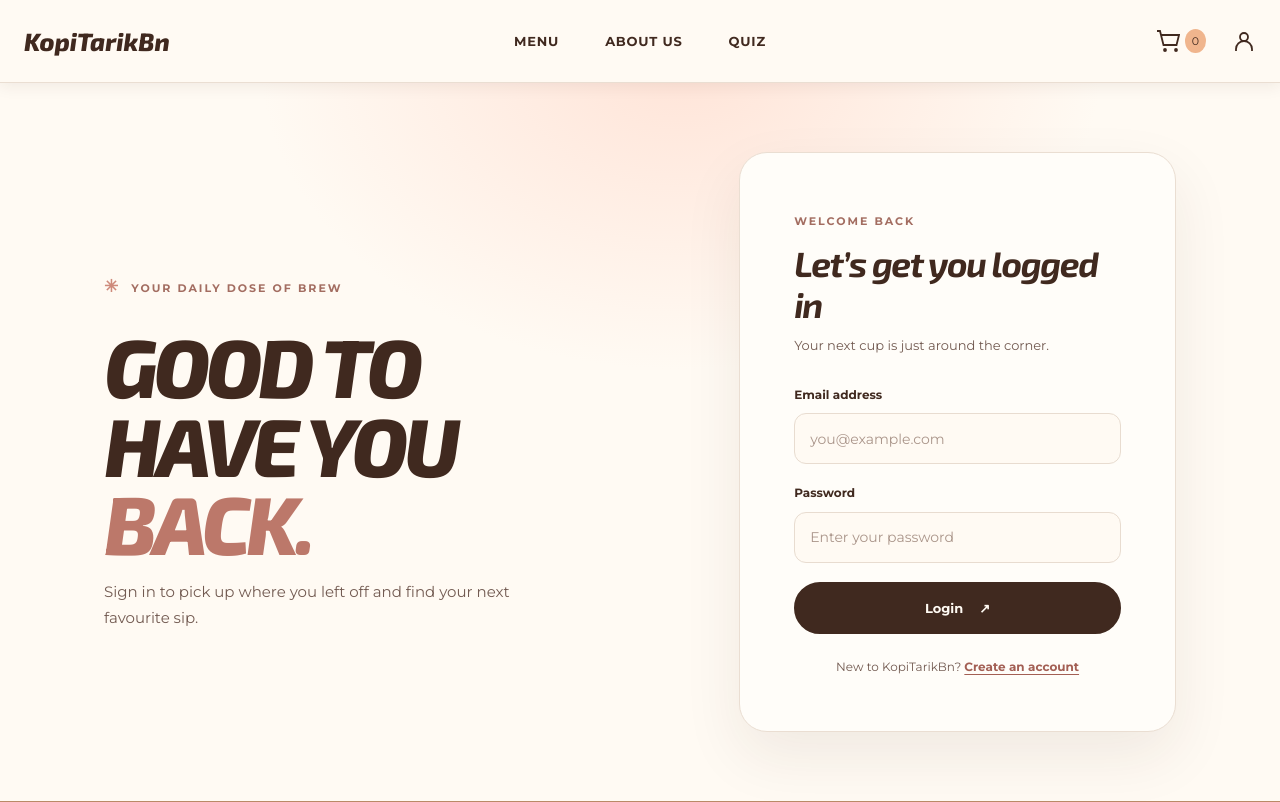
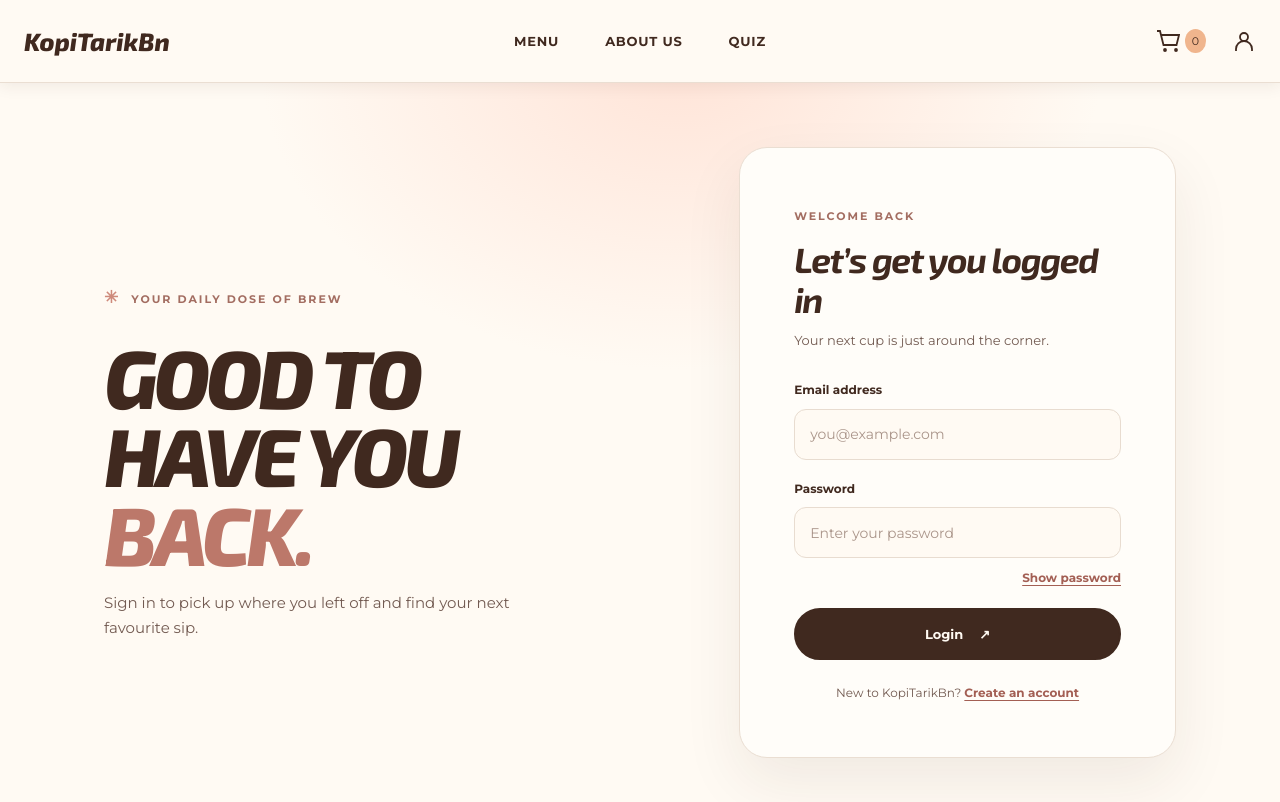
Before and after one commit to Akmallalala/KopiTarik, a PHP site: page /login.php in a window 1280 px wide. Shown: the top 802 px of the page. Run offline with PHP 8.4, Linux system fonts and the light colour scheme; some libraries are stand-ins or nearby versions.

Commit message:
update login.php functionality

```diff
--- a/login.php
+++ b/login.php
@@ -59,6 +59,10 @@ include __DIR__ . '/includes/header.php';
                         name="email"
                         placeholder="you@example.com"
                         autocomplete="email"
+                        inputmode="email"
+                        autocapitalize="none"
+                        spellcheck="false"
+                        maxlength="100"
                         required
                     >
                 </div>
@@ -73,12 +77,30 @@ include __DIR__ . '/includes/header.php';
                         autocomplete="current-password"
                         required
                     >
+                    <button
+                        type="button"
+                        id="toggle-password"
+                        aria-controls="password"
+                        style="display:block; margin:8px 0 0 auto; padding:4px 0; border:0; background:transparent; color:#a35f54; font:700 12px Montserrat,Arial,sans-serif; text-decoration:underline; text-underline-offset:3px;"
+                    >Show password</button>
                 </div>
 
                 <button type="submit" class="login-submit">
                     Login <span aria-hidden="true">↗</span>
                 </button>
             </form>
+
+            <script>
+                // Let users check their password before submitting the login form.
+                const passwordInput = document.getElementById('password');
+                const togglePassword = document.getElementById('toggle-password');
+
+                togglePassword.addEventListener('click', () => {
+                    const isHidden = passwordInput.type === 'password';
+                    passwordInput.type = isHidden ? 'text' : 'password';
+                    togglePassword.textContent = isHidden ? 'Hide password' : 'Show password';
+                });
+            </script>
 
             <?php if (is_file(__DIR__ . '/register.php')): ?>
                 <p class="login-register">New to KopiTarikBn? <a href="register.php">Create an account</a></p>
```
